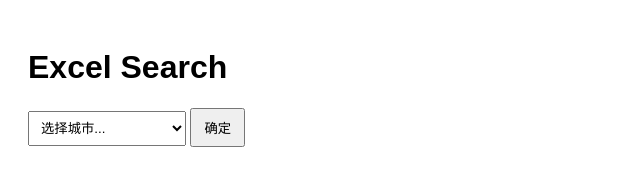
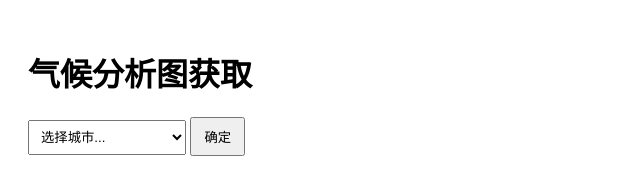
Before and after one commit to luyi990725/climate.github.io, a plain HTML site: page index.html in a window 1280 px wide. Shown: the whole page, without its empty margins (0-640 px from the left). Drawn offline with Linux system fonts and the light colour scheme.

Commit message:
Update index.html

```diff
--- a/index.html
+++ b/index.html
@@ -23,7 +23,7 @@
     </style>
 </head>
 <body>
-    <h1>Excel Search</h1>
+    <h1>气候分析图获取</h1>
     <select id="city-select">
         <option value="">选择城市...</option>
     </select>
```
